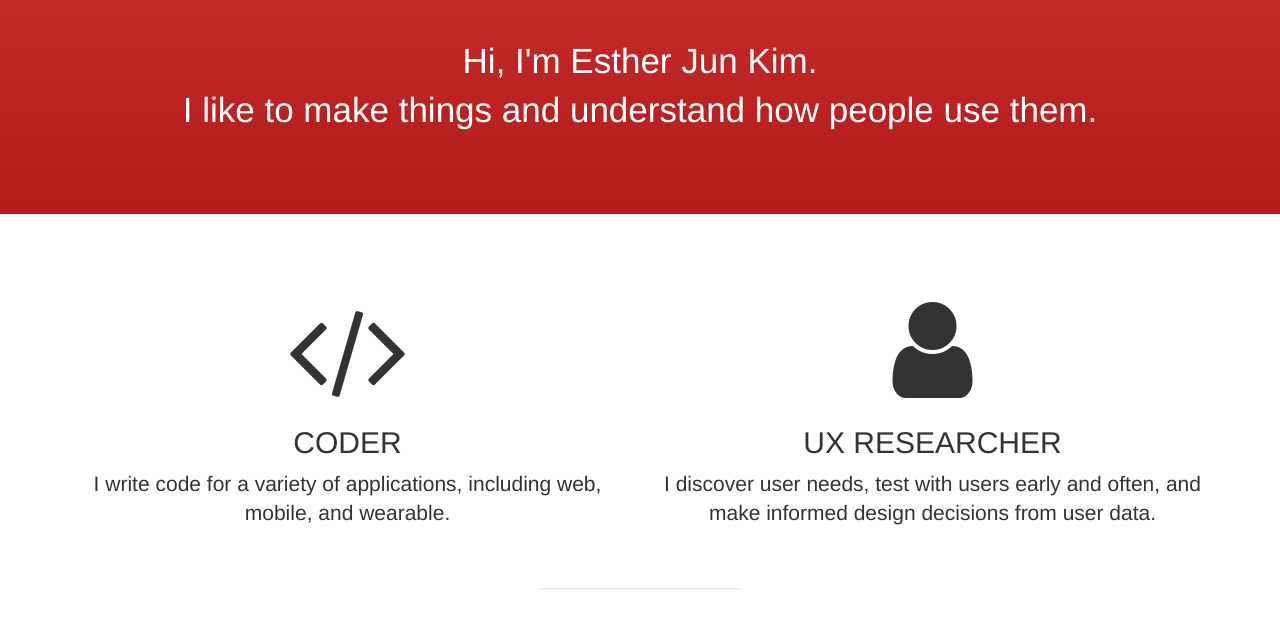
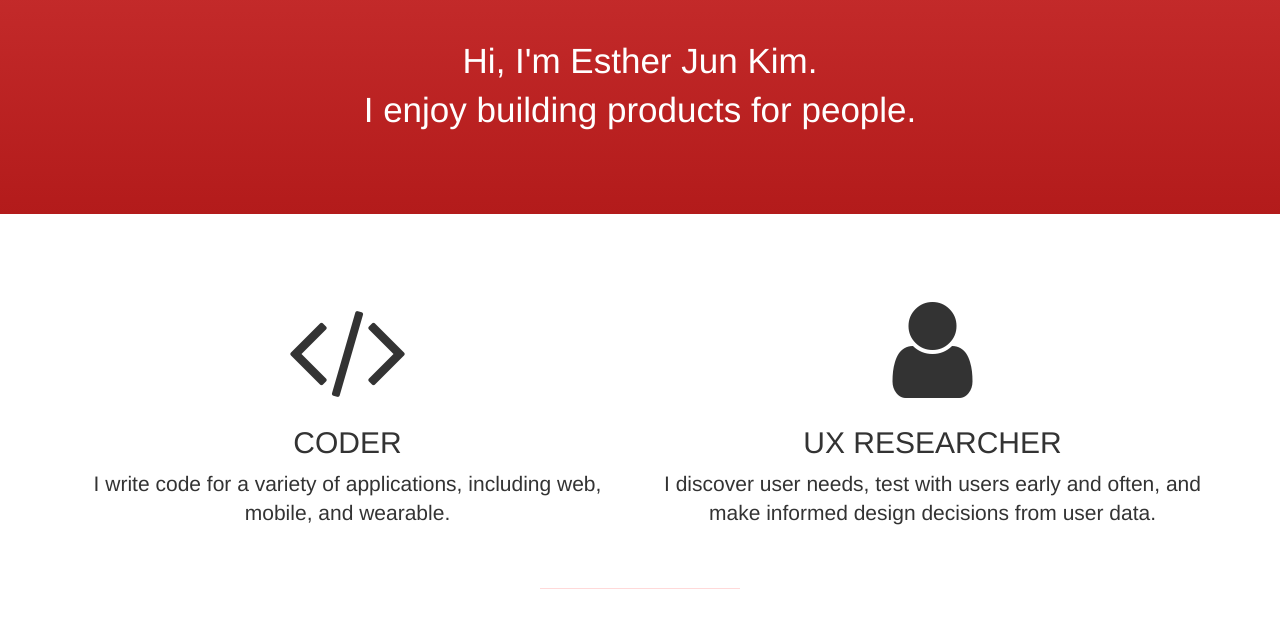
Before and after one commit to estherjk/estherjk.github.io, a Jekyll site: the page built from index.html, in a window 1280 px wide and 900 px high, cut to the strip 274-900 px from the top of the window. Built offline with Jekyll 4.4.1, drawn with Linux system fonts in a browser that asks for light colours; nearby versions of some CDN libraries.

Commit message:
Update main tagline

```diff
--- a/index.html
+++ b/index.html
@@ -14,7 +14,7 @@ js:
     <p class="lead">
       Hi, I'm Esther Jun Kim.
       <br>
-      I like to make things and understand how people use them.
+      I enjoy building products for people.
     </p>
   </div>
 </div>
```
